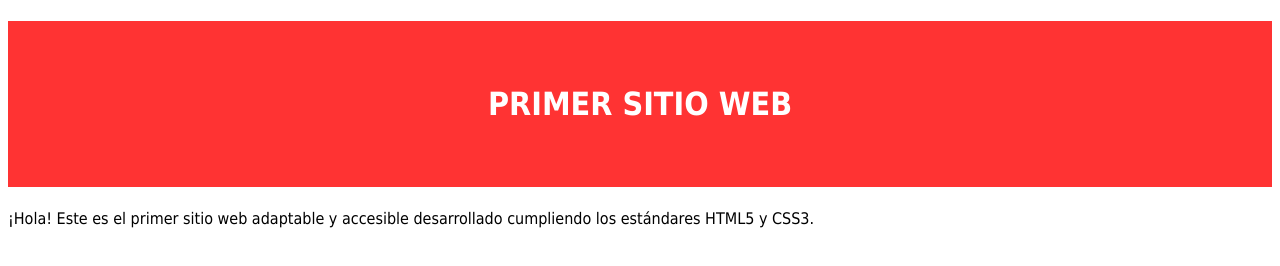
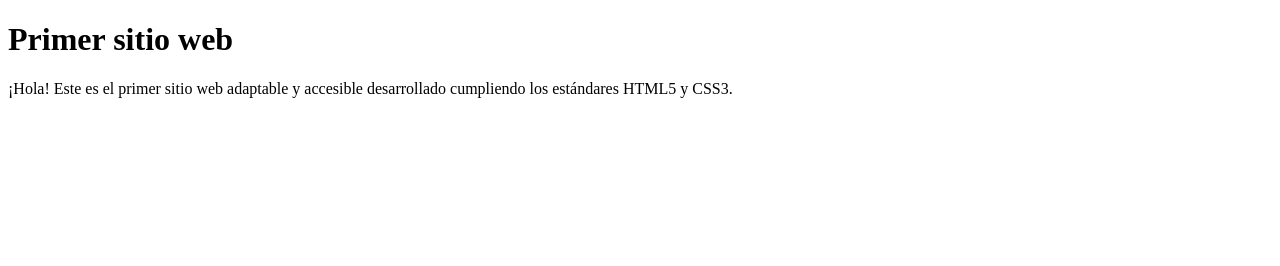
Before and after one commit to Gedepe/Sew, a plain HTML site: page index.html in a window 1280 px wide. Drawn offline with Linux system fonts and the light colour scheme.

Commit message:
Update index.html

```diff
--- a/index.html
+++ b/index.html
@@ -5,7 +5,7 @@
     <!-- Datos que describen el documento -->
     <meta charset="UTF-8" />
     <title>SEW</title>
-    <link rel="stylesheet" type="text/css" href="estilo.css" />
+
 </head>
 
 <body>
@@ -14,4 +14,5 @@
     <p>¡Hola! Este es el primer sitio web adaptable y accesible
         desarrollado cumpliendo los estándares HTML5 y CSS3. </p>
 </body>
+
 </html>
```
